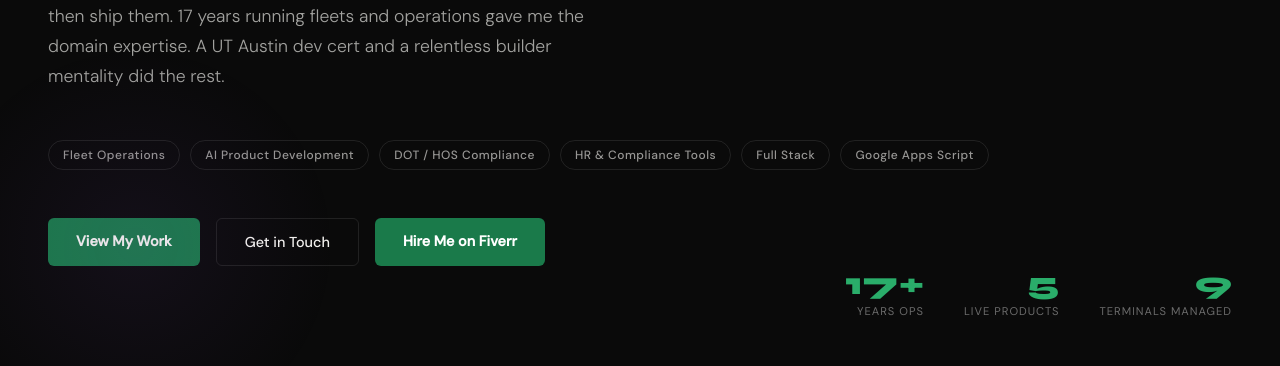
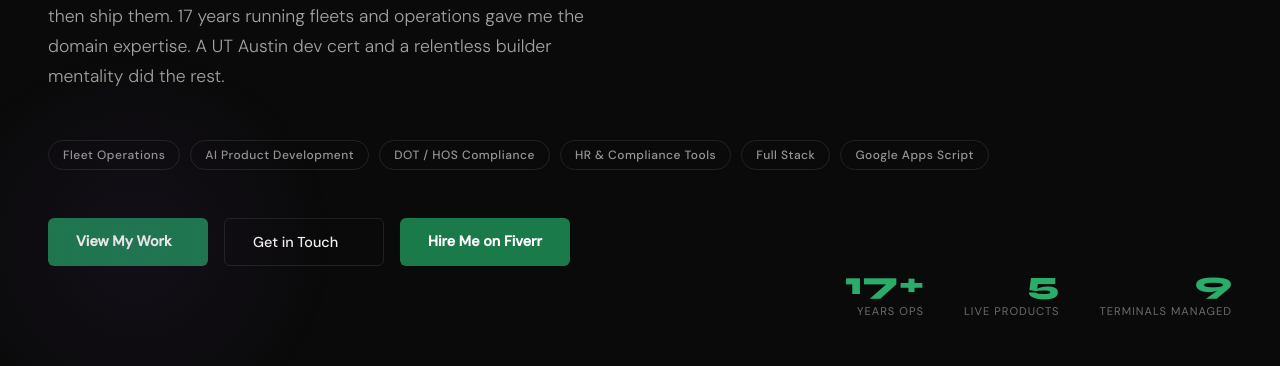
Before and after one commit to jwrobertson1/jesse-robertson-portfolio., a plain HTML site: page index.html in a window 1280 px wide. Shown: the part 434-800 px from the top of the page. Drawn offline with Linux system fonts and the light colour scheme.

Commit message:
Match button widths

```diff
--- a/index.html
+++ b/index.html
@@ -32,11 +32,11 @@
     .hero-tags { display: flex; flex-wrap: wrap; gap: 10px; margin-bottom: 48px; opacity: 0; animation: fadeUp 0.6s ease forwards 0.4s; }
     .tag { font-size: 0.75rem; font-weight: 500; letter-spacing: 0.5px; padding: 6px 14px; border-radius: 100px; border: 1px solid var(--border); color: rgba(245,244,240,0.6); }
     .hero-cta { display: flex; gap: 16px; flex-wrap: wrap; opacity: 0; animation: fadeUp 0.6s ease forwards 0.5s; }
-    .btn-primary { background: var(--green); color: var(--white); text-decoration: none; padding: 14px 28px; border-radius: 6px; font-size: 0.9rem; font-weight: 600; transition: background 0.2s, transform 0.2s; display: inline-block; }
+    .btn-primary { min-width: 160px; background: var(--green); color: var(--white); text-decoration: none; padding: 14px 28px; border-radius: 6px; font-size: 0.9rem; font-weight: 600; transition: background 0.2s, transform 0.2s; display: inline-block; }
     .btn-primary:hover { background: var(--green-light); transform: translateY(-2px); }
-    .btn-secondary { background: transparent; color: var(--white); text-decoration: none; padding: 14px 28px; border-radius: 6px; font-size: 0.9rem; font-weight: 500; border: 1px solid var(--border); transition: border-color 0.2s, transform 0.2s; display: inline-block; }
+    .btn-secondary { min-width: 160px; background: transparent; color: var(--white); text-decoration: none; padding: 14px 28px; border-radius: 6px; font-size: 0.9rem; font-weight: 500; border: 1px solid var(--border); transition: border-color 0.2s, transform 0.2s; display: inline-block; }
     .btn-secondary:hover { border-color: rgba(245,244,240,0.4); transform: translateY(-2px); }
-    .btn-fiverr { background: #1a7a4a; color: #fff; text-decoration: none; padding: 14px 28px; border-radius: 6px; font-size: 0.9rem; font-weight: 600; transition: background 0.2s, transform 0.2s; display: inline-block; }
+    .btn-fiverr { min-width: 160px; background: #1a7a4a; color: #fff; text-decoration: none; padding: 14px 28px; border-radius: 6px; font-size: 0.9rem; font-weight: 600; transition: background 0.2s, transform 0.2s; display: inline-block; }
     .btn-fiverr:hover { background: #2aad6a; transform: translateY(-2px); }
     .hero-stats { position: absolute; bottom: 48px; right: 48px; display: flex; gap: 40px; opacity: 0; animation: fadeUp 0.6s ease forwards 0.6s; }
     .stat-item { text-align: right; }
```
